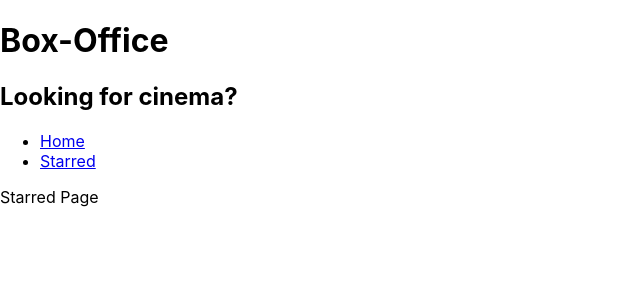
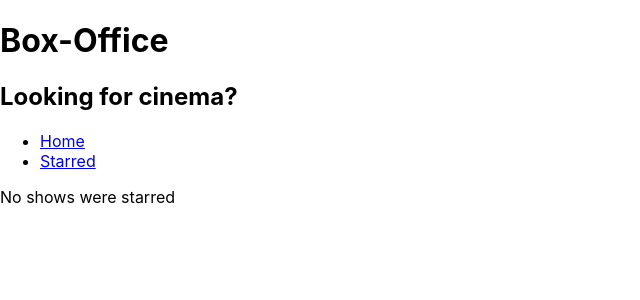
Before and after one commit to jjsenpai/box-office-app, a React (Create React App) app: page /starred in a window 1280 px wide. Shown: the top 300 px of the page, without its empty margins (0-640 px from the left). Built offline with nearby package versions, Linux system fonts and the light colour scheme.

Commit message:
starred page completed

```diff
--- a/src/API/tvmaze.js
+++ b/src/API/tvmaze.js
@@ -14,3 +14,12 @@ export const searchForActors = searchQuery =>
 
 export const showById = searchQuery =>
   getApi(`/shows/${searchQuery}?embed[]=seasons&embed[]=cast`);
+
+export const getShowsByIds = async searchQueryArray => {
+  const promises = searchQueryArray.map(searchQuery =>
+    getApi(`/shows/${searchQuery}`)
+  );
+  const result = await Promise.all(promises);
+  console.log(result);
+  return result;
+};
--- a/src/components/shows/ShowCard.jsx
+++ b/src/components/shows/ShowCard.jsx
@@ -2,7 +2,6 @@ const ShowCard = ({ name, id, image, summary, onStarMeClick, isStarred }) => {
   return (
     <div>
       <h1>{name}</h1>
-      <div>#{id}</div>
       <img src={image}></img>
       <div>
         <a href={`/show/${id}`} target="_blank" rel="noreferrer">
--- a/src/pages/Starred.jsx
+++ b/src/pages/Starred.jsx
@@ -1,5 +1,34 @@
+import { useStarredShows } from '../lib/useStarredShows';
+import { getShowsByIds } from '../API/tvmaze';
+import { useQuery } from '@tanstack/react-query';
+import ShowGrid from '../components/shows/ShowGrid';
+
 const Starred = () => {
-  return <div>Starred Page</div>;
+  const [starredShowsIds] = useStarredShows();
+
+  const { data: starredShows, error: starredShowsError } = useQuery({
+    queryKey: ['starred', starredShowsIds],
+    queryFn: () =>
+      getShowsByIds(starredShowsIds).then(result =>
+        result.map(show => ({
+          show,
+        }))
+      ),
+    refetchOnWindowFocus: false,
+  });
+  console.log(starredShows);
+
+  if (starredShows?.length === 0) {
+    return <div>No shows were starred</div>;
+  }
+
+  if (starredShows?.length > 0) {
+    return <ShowGrid shows={starredShows} />;
+  }
+
+  if (starredShowsError) {
+    return <div>Error occured: {starredShowsError.message}</div>;
+  }
 };
 
 export default Starred;
```
Also changed, not shown: 1 other file (tests, documents, lock files or other folders).
